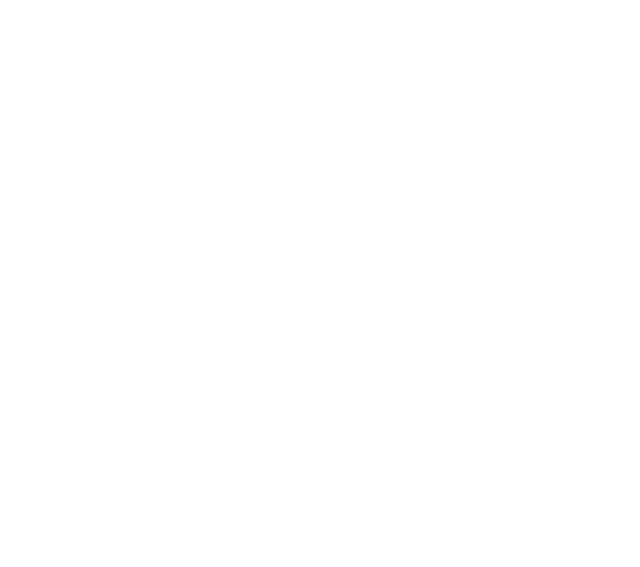
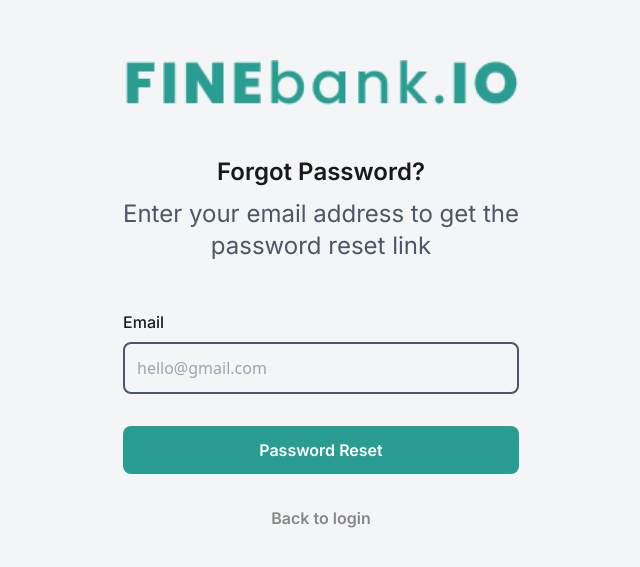
Before and after one commit to PaccyC/banking-system-springboot-microservices-kafka-zipkin, a React (Vite) app in the folder frontend/: page /forgot-password in a window 1280 px wide. Before the commit this address had no page. Shown: the part 105-672 px from the top of the page, without its empty margins (319-959 px from the left). Built offline with nearby package versions, Linux system fonts and the light colour scheme.

Commit message:
[page]:reset password page

```diff
--- a/frontend/src/App.tsx
+++ b/frontend/src/App.tsx
@@ -3,6 +3,7 @@
 import AuthLayout from './layout/AuthLayout'
 import Login from './pages/Login'
 import Signup from './pages/Signup'
+import ForgotPassword from './pages/ForgotPassword'
 function App() {
 
 
@@ -15,7 +16,7 @@
         <Route element={<AuthLayout/>}>
          <Route  path='/auth/login' element={<Login/>} />
          <Route path='/auth/signup' element={<Signup/>}/>
-
+         <Route path='/forgot-password' element={<ForgotPassword/>}/>
         </Route>
       </Routes>
     </Router>
--- /dev/null
+++ b/frontend/src/pages/ForgotPassword.tsx
@@ -0,0 +1,48 @@
+import { Link } from "react-router-dom"
+
+
+const onSubmit =()=>{
+
+}
+const ForgotPassword = () => {
+
+  return (
+    <div className=" flex flex-col gap-12 py-16 justify-center ">
+        <img
+        src="/images/logo.png"
+        alt="logo"/>
+
+        <div className=" flex flex-col gap-2 items-center">
+            <h3 className="text-2xl font-inter font-semibold leading-9 text-dark-1">Forgot Password?</h3>
+            <p className=" text-center text-gray-2 text-2xl leading-8 font-inter font-normal">Enter your email address to get the <br/> password reset link</p>
+        </div>
+
+        <form onSubmit={onSubmit}>
+            <div className="flex flex-col gap-8">
+                <div className="flex flex-col gap-2">
+                <label className=" font-medium font-inter text-dark-4 text-[16px]">Email</label>
+                <input
+                    type="email"
+                    name="email"
+                    placeholder="hello@gmail.com"
+                    className="border-2 border-dark-3 rounded-lg bg-secondary focus:border-dark-3 w-full px-3 py-3  text-gray-2"
+                    />
+
+
+
+                </div>
+                <button className=" font-semibold text-[16px] leading-6 font-inter bg-primary-1 rounded-lg text-white px-3 py-3">Password Reset</button>
+
+                <Link
+                 className=" font-inter font-semibold text-gray-1 text-[16px] text-center"
+                 to="/auth/login">
+                Back to login
+                </Link>
+
+        </div>
+        </form>
+    </div>
+  )
+}
+
+export default ForgotPassword
--- a/frontend/src/pages/Login.tsx
+++ b/frontend/src/pages/Login.tsx
@@ -8,7 +8,7 @@
 const Login = () => {
   const [showPassword, setShowPassword]= useState(false)
   return (
-    <div className=" flex flex-col gap-12 justify-center min-w-[400px] ">
+    <div className=" flex flex-col gap-12 justify-center md:min-w-[400px] py-16 ">
       <div className=" flex justify-center">
 
         <img
--- a/frontend/src/pages/Signup.tsx
+++ b/frontend/src/pages/Signup.tsx
@@ -63,15 +63,9 @@
 
         </div>
       <div className="flex flex-col gap-2">
-        <div className=" flex w-full justify-between">
+
           <label className=" font-medium font-inter text-dark-4 text-[16px]">Password</label>
-          <Link
-          to="/forgot-password"
-          className=" text-primary-1 font-inter font-medium text-[16px]"
-          >
-                Forgot Password?
-          </Link>
-        </div>
+
         <div className="relative">
     <input
       type={showPassword ? "text" : "password"}
@@ -147,7 +141,7 @@
        </button>
 
 
-       <p className=" font-inter text-gray-1 text-center">Already have an account? <Link to="/auth/signin" className=" text-primary-1 font-semibold font-inter">Sign in here</Link></p>
+       <p className=" font-inter text-gray-1 text-center">Already have an account? <Link to="/auth/login" className=" text-primary-1 font-semibold font-inter">Sign in here</Link></p>
       </div>
     </form>
   </div>
```
